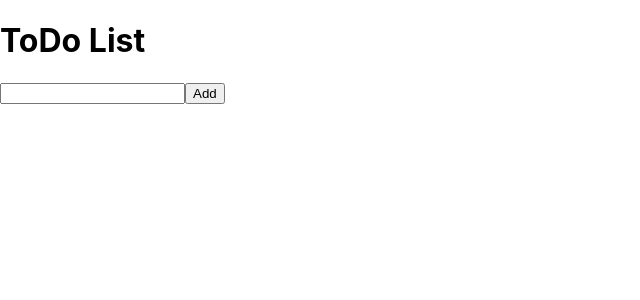
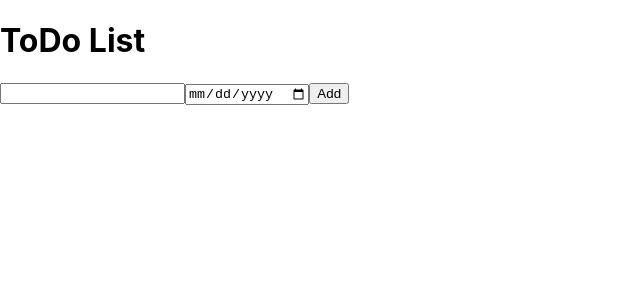
Before and after one commit to su1415/todo_app_ts, a React (Create React App) app: page / in a window 1280 px wide. Shown: the top 300 px of the page, without its empty margins (0-640 px from the left). Built offline with nearby package versions, Linux system fonts and the light colour scheme.

Commit message:
feat: 期限を追加

```diff
--- a/src/App.tsx
+++ b/src/App.tsx
@@ -6,15 +6,17 @@ function App(): JSX.Element {
   const [todos, setTodos] = useState<todos>(loadTodosFromLocalStorage());
 
   const [newTodoText, setNewTodoText] = useState<string>("");
+  const [newTodoDueDate, setNewTodoDueDate] = useState<string>("");
 
   useEffect(() => {
     saveTodosToLocalStorage(todos);
   }, [todos]);
 
   function handleAddTodo(): void {
-    if (newTodoText.trim() !== "") {
-      setTodos([...todos, { id: Date.now(), text: newTodoText, completed: false }]);
+    if (newTodoText.trim() !== "" && newTodoDueDate.trim() !== "") {
+      setTodos([...todos, { id: Date.now(), text: newTodoText, dueDate: newTodoDueDate, completed: false }]);
       setNewTodoText("");
+      setNewTodoDueDate("");
     }
   }
 
@@ -34,6 +36,12 @@ function App(): JSX.Element {
         value={ newTodoText }
         onChange={ (e) => setNewTodoText(e.target.value) }
       />
+      <input
+          type="date"
+          placeholder="Due Date"
+          value={ newTodoDueDate }
+          onChange={(e) => setNewTodoDueDate(e.target.value) }
+        />
       <button onClick={ handleAddTodo }>Add</button>
       <TodoList
         todos={ todos }
--- a/src/components/TodoItem.tsx
+++ b/src/components/TodoItem.tsx
@@ -10,6 +10,11 @@ function TodoItem({ todo, onDeleteTodo, onToggleComplete }: TodoItemProps): JSX.
         onChange={ () => onToggleComplete(todo.id) }
       />
       { todo.text }
+      <input
+          type="date"
+          value={ todo.dueDate }
+          disabled={ true }
+        />
       <button onClick={ () => onDeleteTodo(todo.id) }>Delete</button>
     </li>
   );
--- a/src/types.ts
+++ b/src/types.ts
@@ -1,6 +1,7 @@
 export type todo = {
   id: number,
   text: string,
+  dueDate: string,
   completed: boolean,
 };
 
```
